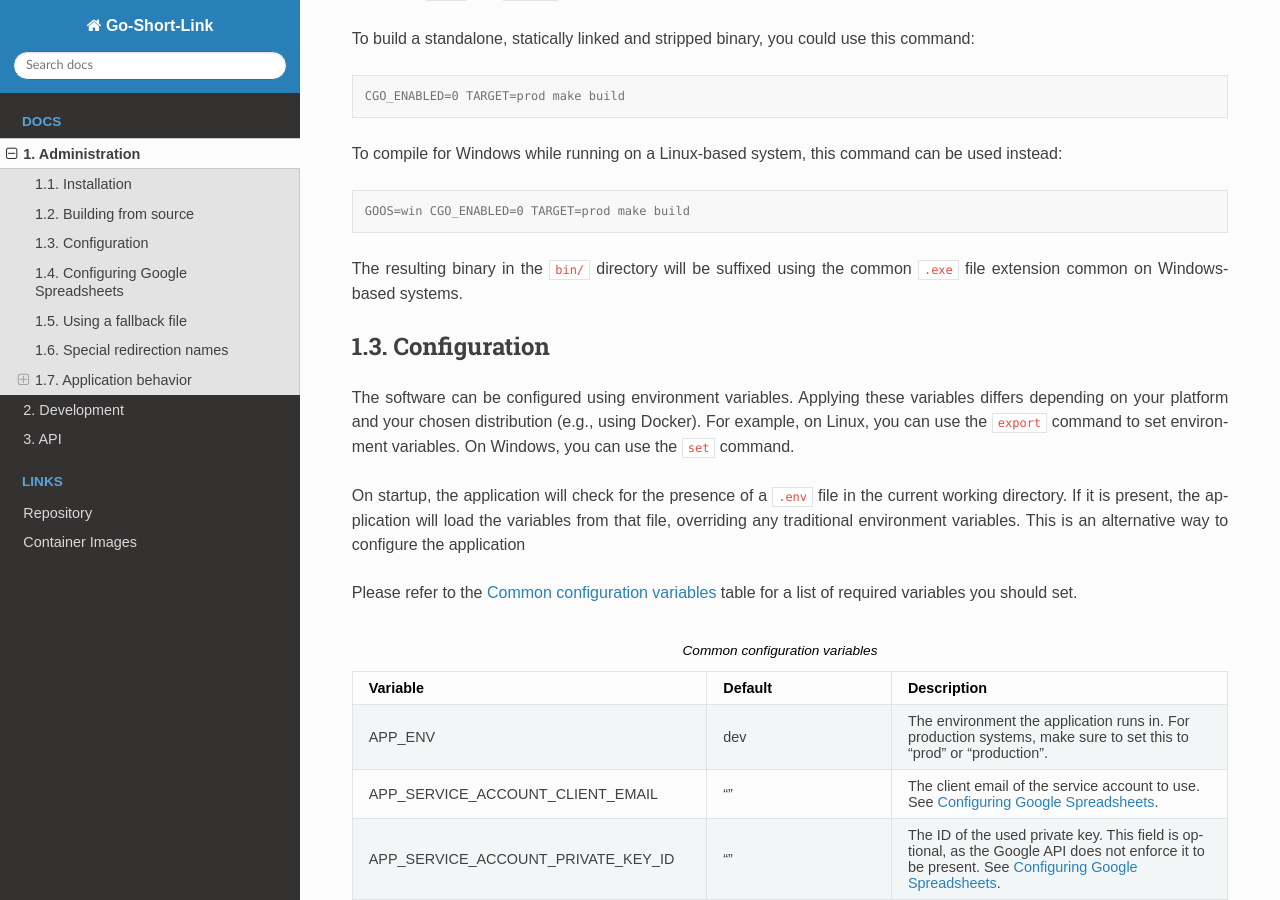
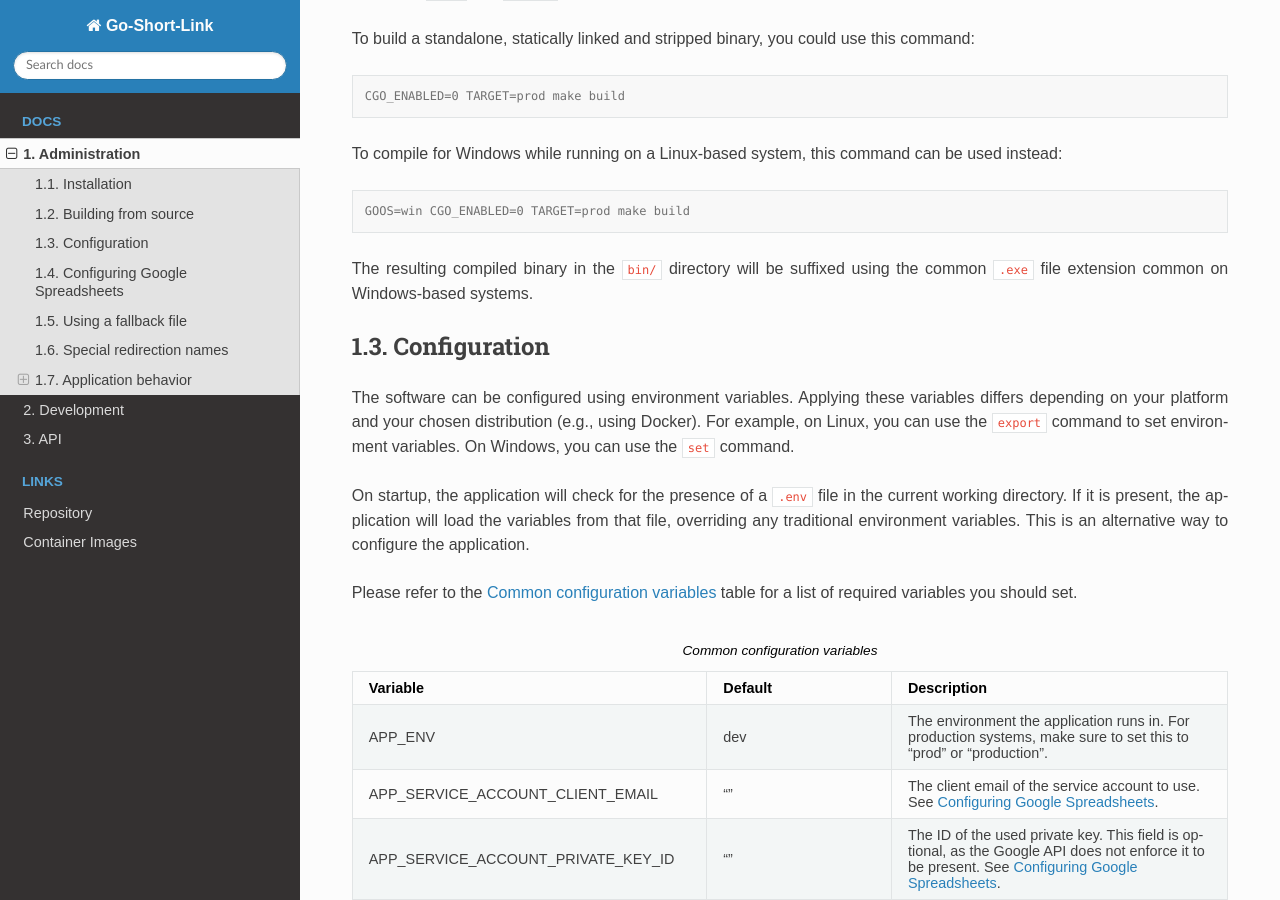
Before and after one commit to fanonwue/go-short-link, a Sphinx documentation site: the page built from docs/admin.md, in a window 1280 px wide and 900 px high, scrolled down 1592 px. Built offline with Sphinx 7.4.7 and the Read the Docs theme 3.1.0, drawn with Linux system fonts in a browser that asks for light colours.

Commit message:
Docs: Minor formatting and wording changes

````diff
--- a/docs/admin.md
+++ b/docs/admin.md
@@ -84,7 +84,8 @@ To compile for Windows while running on a Linux-based system, this command can b
 GOOS=win CGO_ENABLED=0 TARGET=prod make build
 ```
 
-The resulting binary in the `bin/` directory will be suffixed using the common `.exe` file extension common on Windows-based systems.
+The resulting compiled binary in the `bin/` directory will be suffixed using the common `.exe` file extension common
+on Windows-based systems.
 
 (configuration)=
 ## Configuration
@@ -96,7 +97,7 @@ For example, on Linux, you can use the `export` command to set environment varia
 
 On startup, the application will check for the presence of a `.env` file in the current working directory. If it is present,
 the application will load the variables from that file, overriding any traditional environment variables. This is an
-alternative way to configure the application
+alternative way to configure the application.
 
 Please refer to the [](#required-configuration-table) table for a list of required variables you should set.
 
````
Also changed, not shown: docs/api.md (+8 -8 lines), docs/index.md (+3 -2 lines).
